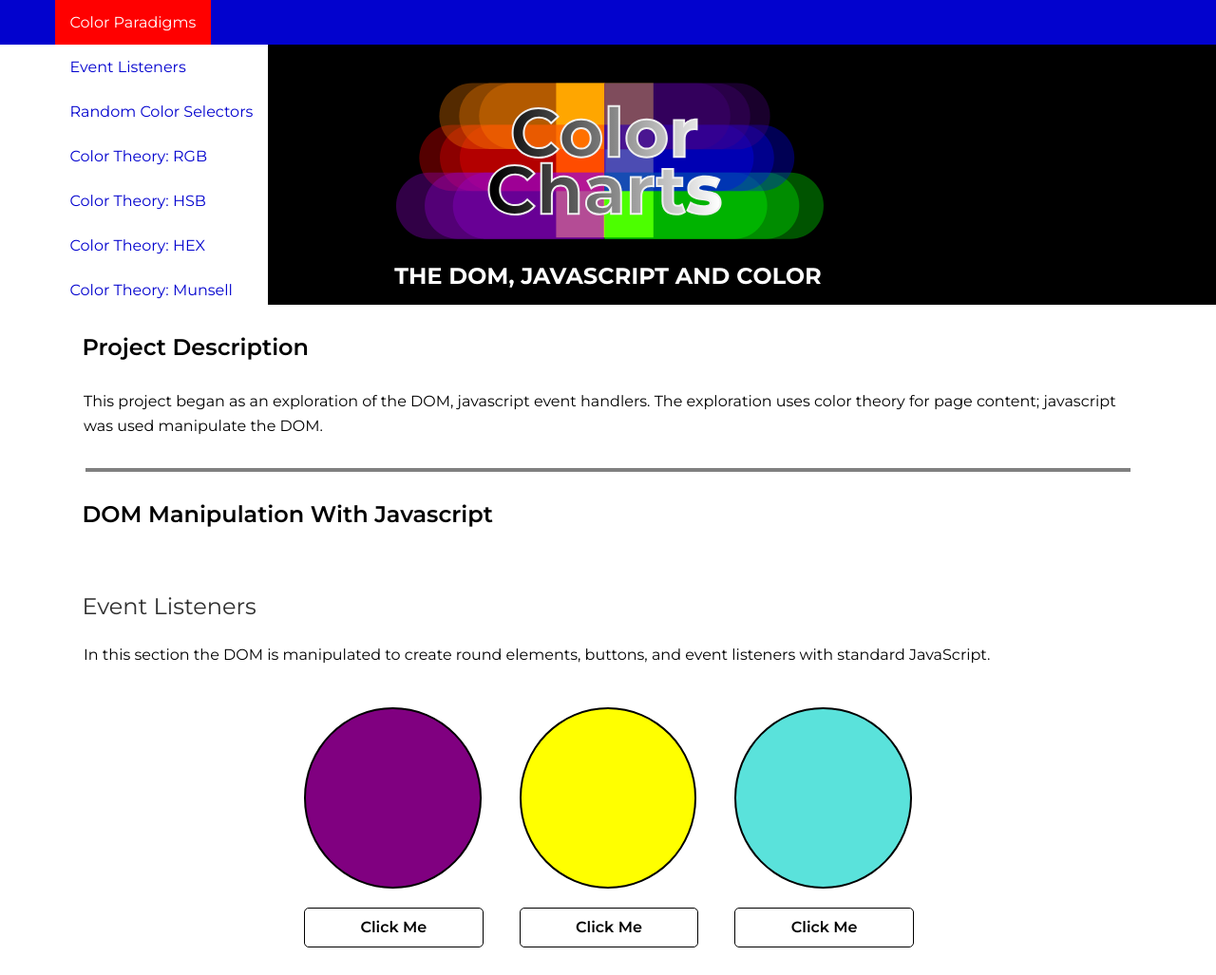
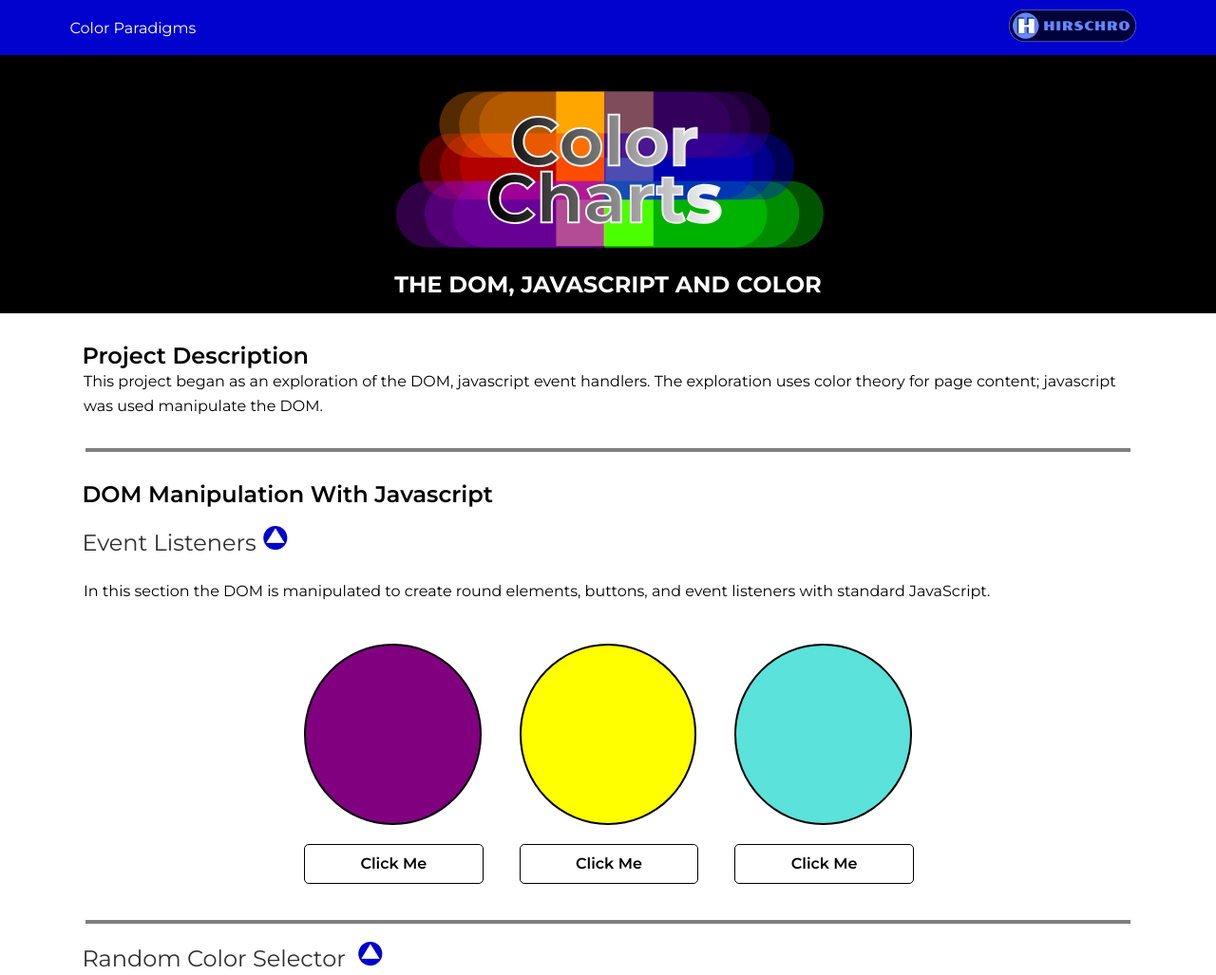
Before and after one commit to dlanorhirsch/colors_project, a website: page public/index.html in a window 1280 px wide. Shown: the top 1027 px of the page at 95% size. Drawn offline with Linux system fonts and the light colour scheme.

Commit message:
Adjust anchor tag navigation scroll to position, correct position of hirschro icon.

```diff
--- a/public/index.html
+++ b/public/index.html
@@ -18,12 +18,13 @@
 </head>
 <body>
   <a name="top"></a>
+  <nav class="flex-container">
     <ul>
       <li class="dropdown">
         <div class="dropbtn">Color Paradigms</div>
         <div class="dropdown-content">
           <a href="#event-listeners">Event Listeners</a>
-        <a href="#random-color-selectors">Random Color Selectors</a>
+          <a href="#random-color-selectors">Random Color  Selectors</a>
           <a href="#rgb">Color Theory: RGB</a>
           <a href="#hsb">Color Theory: HSB</a>
           <a href="#hex">Color Theory: HEX</a>
@@ -31,31 +32,10 @@
         </div>
       </li>
     </ul>
-    </div>
+    <a id="hirschro-logo" href="https://hirschro.github.io/hirschro-website/"><img   src="images/hirschro-sm.png" width="98%"></a>
 
+  </nav>
 
-  <!-- <nav class="nav">
-    <div class="navbar">
-      <a class="" href="#">Home</a>
-        return to project details page
-      <a class="" href="#">Contact</a>
-        link to bottom of hirschro homepage
-      <a class="" href="#">About</a>
-        link to bio-page
-      <a class="" href="#definitions">Definitions</a>
-      <div class="dropdown"></div>
-        <div class="dropdownBtn" onmouseover="navDropdown()">ColorParadigms</div>
-          <div id="dropdown-content" class="dropdown-content">
-            <a class="show" href="#hsb">HSB</a>
-            <a class="show" href="#hex">Hex</a>
-            <a class="show" href="#munsell">Munsell</a>
-          </div> -->
-
-      <!-- <div id="hirschron-logo">
-        <a href="https://hirschro.github.io/hirschro-website/"><img src="images/hirschron-logo-pill-sm.png" width="15%"></a>
-      </div> -->
-
-  <!-- </nav> -->
 <div class="header-container">
   <div class="svg-container">
 <svg width="453" height="234" viewBox="0 0 453 234" fill="none" xmlns="http://www.w3.org/2000/svg">
@@ -101,9 +81,9 @@
 <div class="divider"></div>
 <!-- ---------------------------------- -->
 <h2 id="h2-alt">DOM Manipulation With Javascript</h2>
-<a name="event-listeners"></a>
-<br>
-<h2 class="header" id="section-header">Event Listeners</h2>
+<a class="scroll-position" name="event-listeners"></a>
+<h2 class="header" id="section-header">Event Listeners<a href="#top"><img id="topIcon" src="images/top-icon.png">
+</a></h2>
   <p>
     In this section the DOM is manipulated to create round elements, buttons, and event listeners with standard JavaScript.
   </p>
@@ -118,11 +98,10 @@
   <br>
 <div class="divider2"></div>
 <!-- ---------------------------------------- -->
-<a name="random-color-selectors"></a>
-<h2 class="header" id="section-header">Random Color Selector<a href="#top"><img id="topIcon" src="images/top-icon.png">
+<a class="scroll-position" name="random-color-selectors"></a>
+<h2 class="header" id="section-header">Random Color Selector
+  <a href="#top"><img id="topIcon" src="images/top-icon.png">
 </a></h2>
-
-
   <p>
     DOM manipulation via Javascript is further explored in this section. Square elements were created to demonstrate various Javascript methods. Event listeners and mouse events along with javascript methods were used.
   </p>
@@ -145,7 +124,7 @@
 <div class="divider"></div>
 <!-- ------------------  RGB ---------------------- -->
 <h2 id="h2-alt">Color Theory</h2>
-<a name="rgb"></a>
+<a class="scroll-position" name="rgb"></a>
 <h2 class="header" id="section-header">Paradigm: Red, Blue, Green - RGB
   <a href="#top">
     <img id="topIcon" src="images/top-icon.png">
@@ -183,7 +162,7 @@
 <br>
 <div class="divider"></div>
 <!-- -----------  HSB -------------------------- -->
-<a name="hsb"></a>
+<a class="scroll-position" name="hsb"></a>
 <h2 class="header" id="section-header">Paradigm: Hue, Saturation, Brightness - HSB
   <a href="#top">
     <img id="topIcon" src="images/top-icon.png">
@@ -223,7 +202,7 @@
 <!-- -------------  HEX ------------------------ -->
 
 <div></div>
-<a name="hex"></a>
+<a class="scroll-position" name="hex"></a>
 <h2 class="header" id="section-header">Paradigm: Hexidecimal Color
   <a href="#top">
     <img id="topIcon" src="images/top-icon.png">
@@ -259,7 +238,7 @@
 <br>
 <div class="divider"></div>
 <!-- ------------- MUNS  ------------------------ -->
-<a name="munsell"></a>
+<a class="scroll-position" name="munsell"></a>
 <h2 class="header" id="section-header">Paradigm: Munsell
   <a href="#top">
     <img id="topIcon" src="images/top-icon.png">
--- a/public/stylesheet1.css
+++ b/public/stylesheet1.css
@@ -1,35 +1,28 @@
-  body {
+  html, body {
     padding: 0;
     font-family: 'Montserrat', Arial, sans-serif;
     margin: 0;
     padding: 0;
+    height: 100%;
   }
   /* nav bar */
-  .svg-container {
-    background: #000;
-  }
-  svg {
-    max-width: 50%;
-    height: auto;
-    display: block;
-    margin: auto;
-    padding: 2.5em 0 0 0;
-  }
-  svg {
-    transform: scale(1);
+  .flex-container {
+    display: inline-flex;
+    position: fixed;
+    background-color: #0202ce;
+    width: 100%;
+    height: 58px;
+    z-index: 5;
+    justify-content: space-between;
+    align-items: center;
+    align-content: center;
   }
   ul {
     list-style-type: none;
     margin: 0;
     padding: 0;
-    overflow: hidden;
-    background-color: #0202ce;
   }
-  li {
-    float: left;
-  }
-  li a,
-  .dropbtn {
+  li a, .dropbtn {
     display: inline-block;
     color: white;
     text-align: center;
@@ -37,9 +30,13 @@
     text-decoration: none;
     margin-left: 3.6em;
   }
+  .dropbtn:hover {
+    color: red;
+  }
   li a:hover,
-  .dropdown:hover .dropbtn {
-    background-color: red;
+  .dropdown:hover  {
+    color: #010172;
+    font-weight: bold;
   }
   li.dropdown {
     display: inline-block;
@@ -47,7 +44,7 @@
   .dropdown-content {
     display: none;
     position: absolute;
-    background-color: #fff;
+    background-color: #c4c4c4;
     min-width: 160px;
     z-index: 1;
   }
@@ -58,17 +55,42 @@
     text-align: left;
   }
   .dropdown-content a:hover {
-    background-color: #f1f1f1;
+    background-color: #c4c4c4;
+    font-weight: bold;
+    font-size: 1.25em;
   }
-
   .dropdown:hover .dropdown-content {
     display: block;
   }
+  #hirschro-logo {
+    width: 100%;
+    height: auto;
+    display: block;
+    max-width: 160px;
+    margin-right: 3.6em;
+  }
+  .svg-container {
+    background: #000;
+  }
+  svg {
+    max-width: 50%;
+    height: auto;
+    display: block;
+    margin: auto;
+    padding: 6em 0 0 0;
+  }
+  svg {
+    transform: scale(1);
+  }
   /* /////// */
-  .hirschron-logo {
+  .scroll-position {
+    display: block;
+    height: 60px;
+    margin-top: -60px;
+    visibility: hidden;
   }
   #h2-alt {
-    margin: 30px 0 30px 3.6em;
+    margin: 30px 0 0 3.6em;
   }
   h3 {
     font-family: 'Roboto', sans-serif;
@@ -261,7 +283,7 @@
 
    /* --------------- Color Paradigm RGB  ------------------- */
    #topIcon {
-     margin: .5em 0 0 .3em;
+     margin: 0 0 0 .3em;
 
      max-width: 35px;
      height: auto;
```
Also changed, not shown: public/images/hirschro-sm.png (added). Lines whose indentation alone changed are shown as unchanged.
